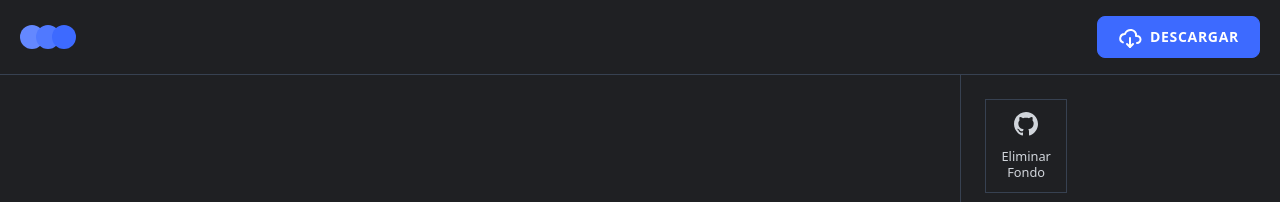
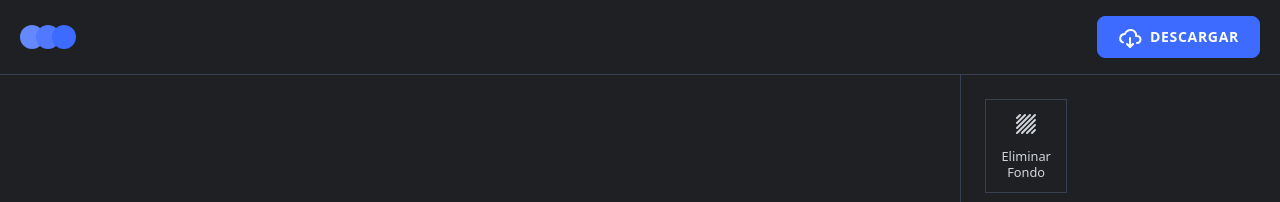
Before and after one commit to DavidBarcenas/nextjs-cloudinary, a Next.js app: page / in a window 1280 px wide. Shown: the top 202 px of the page. Built offline with nearby package versions, Linux system fonts and the light colour scheme; what @cloudinary/url-gen would draw is missing.

Commit message:
implement background removal effect

```diff
--- a/src/components/icons.tsx
+++ b/src/components/icons.tsx
@@ -64,3 +64,26 @@ export const ChevronUp = () => (
     <path d='M6 15l6 -6l6 6'></path>
   </svg>
 );
+
+export const RemoveBG = () => (
+  <svg
+    xmlns='http://www.w3.org/2000/svg'
+    width='24'
+    height='24'
+    viewBox='0 0 24 24'
+    strokeWidth='2'
+    stroke='currentColor'
+    fill='none'
+    strokeLinecap='round'
+    strokeLinejoin='round'
+  >
+    <path stroke='none' d='M0 0h24v24H0z' fill='none'></path>
+    <path d='M6 3l-3 3'></path>
+    <path d='M21 18l-3 3'></path>
+    <path d='M11 3l-8 8'></path>
+    <path d='M16 3l-13 13'></path>
+    <path d='M21 3l-18 18'></path>
+    <path d='M21 8l-13 13'></path>
+    <path d='M21 13l-8 8'></path>
+  </svg>
+);
--- a/src/components/sidebar.tsx
+++ b/src/components/sidebar.tsx
@@ -1,8 +1,8 @@
 import { Button } from './button';
-import { GithubIcon } from './icons';
-import { fill } from '@cloudinary/url-gen/actions/resize';
+import { GithubIcon, RemoveBG } from './icons';
 import { useFileStore } from '@/stores/files';
 import { Cloudinary } from '@cloudinary/url-gen';
+import { backgroundRemoval } from '@cloudinary/url-gen/actions/effect';
 
 const cldUrlGen = new Cloudinary({
   cloud: {
@@ -15,8 +15,11 @@ const cldUrlGen = new Cloudinary({
 
 const effectsList = [
   {
-    icon: GithubIcon,
+    icon: RemoveBG,
     name: 'Eliminar Fondo',
+    transform: (tokenFile: string) => {
+      return cldUrlGen.image(tokenFile).effect(backgroundRemoval()).toURL();
+    },
   },
 ];
 
@@ -24,12 +27,12 @@ export function Sidebar() {
   const file = useFileStore((state) => state.file);
   const setFile = useFileStore((state) => state.setFile);
 
-  const transformImage = () => {
+  const transformImage = (callback: (tokenFile: string) => string) => {
     if (file?.token) {
-      const myImage = cldUrlGen.image(file.token).resize(fill().width(500).height(300));
+      const myImage = callback(file.token);
       setFile({
         token: file.token,
-        previewUrl: myImage.toURL(),
+        previewUrl: myImage,
       });
     }
   };
@@ -38,10 +41,10 @@ export function Sidebar() {
     <aside className='w-full h-full max-w-xs border-l border-gray-700 p-6 flex flex-col'>
       <div className='grow mb-8 overflow-y-auto'>
         <ul className='grid grid-cols-3 gap-3 text-gray-300'>
-          {effectsList.map(({ icon: Icon, name }, i) => (
+          {effectsList.map(({ icon: Icon, name, transform }, i) => (
             <li
               key={name + i}
-              onClick={transformImage}
+              onClick={() => transformImage(transform)}
               className='text-center border border-gray-700 p-3 cursor-pointer transition hover:border-white hover:text-white'
             >
               <span className='flex justify-center mb-3'>
```
